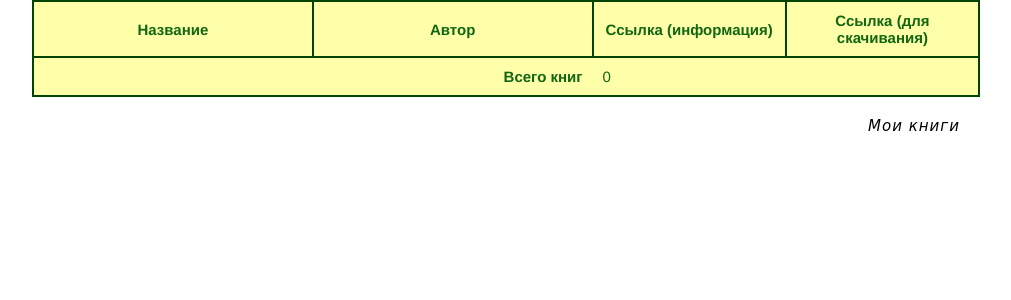
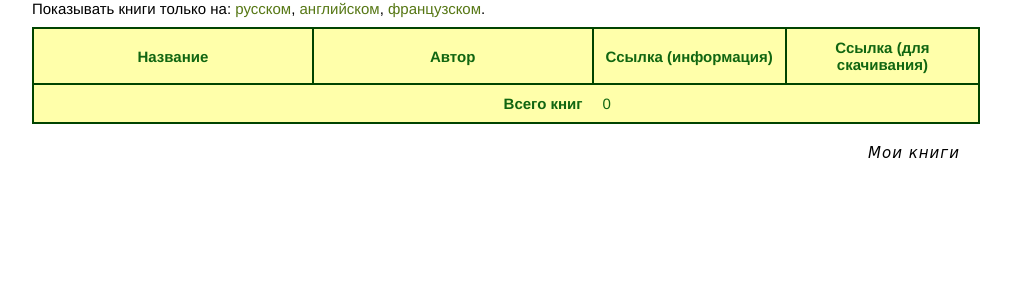
Before and after one commit to ndrewl/awslibrary, a Django app: page /?language=Russian in a window 1280 px wide. Shown: the part 202-502 px from the top of the page, without its empty margins (134-1145 px from the left). Run offline with Django 3.2, Linux system fonts and the light colour scheme; the visitor is signed in with stand-in values (Sample User, id 1); data that the repository does not hold is empty.

Commit message:
Filter by language

```diff
--- a/library/forms.py
+++ b/library/forms.py
@@ -3,6 +3,7 @@ from django import forms
 from django.core.exceptions import ObjectDoesNotExist
 from django.contrib.auth.models import User
 from django.core.exceptions import ValidationError
+from library.models import Book
 
 # Maximum allowed file size in MB
 MAX_BOOK_FILE_SIZE = 100
@@ -19,6 +20,7 @@ def validate_file_size(value):
 class NewBookForm(forms.Form):
     author = forms.CharField(label='Автор', max_length=500, required=True)
     title = forms.CharField(label='Название', max_length=1000, required=True)
+    language = forms.ChoiceField(choices=Book.LanguageChoice.choices, required=True)
     goodreads_link = forms.URLField(label='Ссылка на Goodreads', required=False)
     file = forms.FileField(label='Файл (желательно epub)', validators=[validate_file_size])
 
--- a/library/static/css/library.css
+++ b/library/static/css/library.css
@@ -150,6 +150,7 @@ form {
 
 label {
     display: block;
+    margin-top: 0.5rem;
     margin-bottom: 0.5rem;
     color: #567714;
 }
@@ -172,6 +173,11 @@ fieldset input[type=submit] {
     border-style: solid;
     background-color: #555500;
     color: #D4D46A;
+}
+
+fieldset select {
+    padding: 0.5rem;
+    margin-bottom: 2rem;
 }
 
 /*
@@ -255,6 +261,10 @@ Style for the main content block
     }
 }
 
+.language-list {
+    margin-bottom: 1rem;
+}
+
 
 /*
 Style for the book info card
--- a/library/templates/library/allbooks.html
+++ b/library/templates/library/allbooks.html
@@ -1,6 +1,12 @@
 {% extends 'library/base.html' %}
 
 {% block content %}
+<div class='language-list'>
+    Показывать книги только на:
+    <a href='?language=Russian'>русском</a>,
+    <a href='?language=English'>английском</a>,
+    <a href='?language=French'>французском</a>.
+</div>
 <table>
     <caption>Все книги</caption>
     <thead>
--- a/library/templates/library/book.html
+++ b/library/templates/library/book.html
@@ -4,7 +4,9 @@
 <div class='book-info'>
     <div>Название: {{ book.title }}</div>
     <div>Автор: {{ book.author }}</div>
+    {% if book.language %}
     <div>Язык: {{ book.language }}</div>
+    {% endif %}
     {% if book.goodreads_link %}
     <div><a href="{{ book.goodreads_link }}">Ссылка на Goodreads</a></div>
     {% endif %}
--- a/library/templates/library/mybooks.html
+++ b/library/templates/library/mybooks.html
@@ -1,6 +1,12 @@
 {% extends 'library/base.html' %}
 
 {% block content %}
+<div class='language-list'>
+    Показывать книги только на:
+    <a href='?language=Russian'>русском</a>,
+    <a href='?language=English'>английском</a>,
+    <a href='?language=French'>французском</a>.
+</div>
 <table>
     <caption>Мои книги</caption>
     <thead>
--- a/library/views.py
+++ b/library/views.py
@@ -26,24 +26,23 @@ def register(request):
 
 @login_required
 def mybooks(request):
-    context = {
-        "books": [
-            link.book
-            for link in BookLink.objects.filter(user__id=request.user.id).order_by(
-                "-id"
-            )
-        ]
-    }
+    book_links = BookLink.objects.filter(user__id=request.user.id)
+    language = request.GET.get("language", None)
+    if language is not None:
+        book_links = book_links.filter(book__language=language)
+
+    context = {"books": [link.book for link in book_links.order_by("-id")]}
     return render(request, "library/mybooks.html", context)
 
 
 @login_required
 def allbooks(request):
-    context = {
-        "books": Book.objects.filter(
-            review_status=Book.ReviewStatusChoice.REVIEW_ACCEPTED
-        ).order_by("-id")
-    }
+    books = Book.objects.filter(review_status=Book.ReviewStatusChoice.REVIEW_ACCEPTED)
+    language = request.GET.get("language", None)
+    if language is not None:
+        books = books.filter(language=language)
+
+    context = {"books": books.order_by("-id")}
     return render(request, "library/allbooks.html", context)
 
 
@@ -98,7 +97,8 @@ class NewBook(View):
                 author=author,
                 title=form.cleaned_data["title"],
                 goodreads_link=form.cleaned_data["goodreads_link"],
-                uploaded_by=user
+                uploaded_by=user,
+                language=form.cleaned_data["language"],
             )
             newBook.save()
             newBook.file = request.FILES["file"]
```
